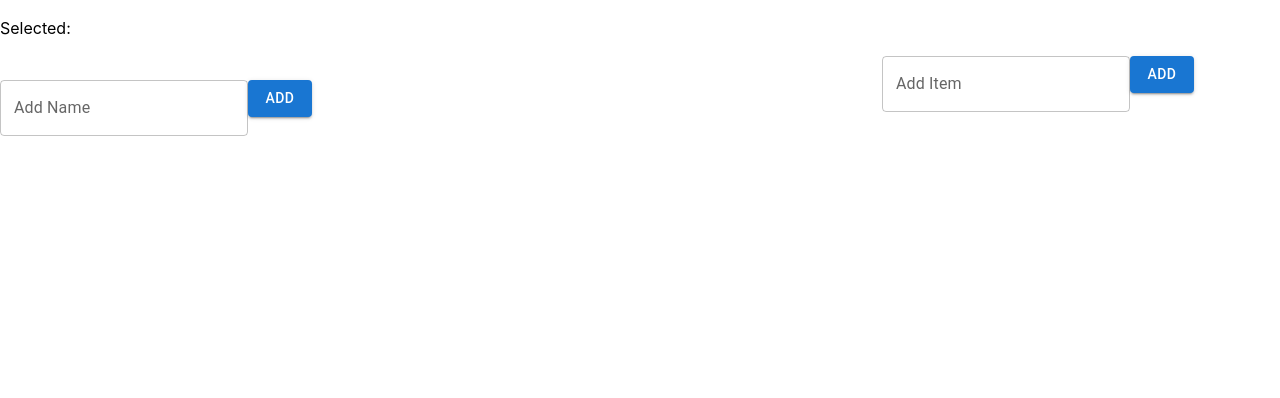
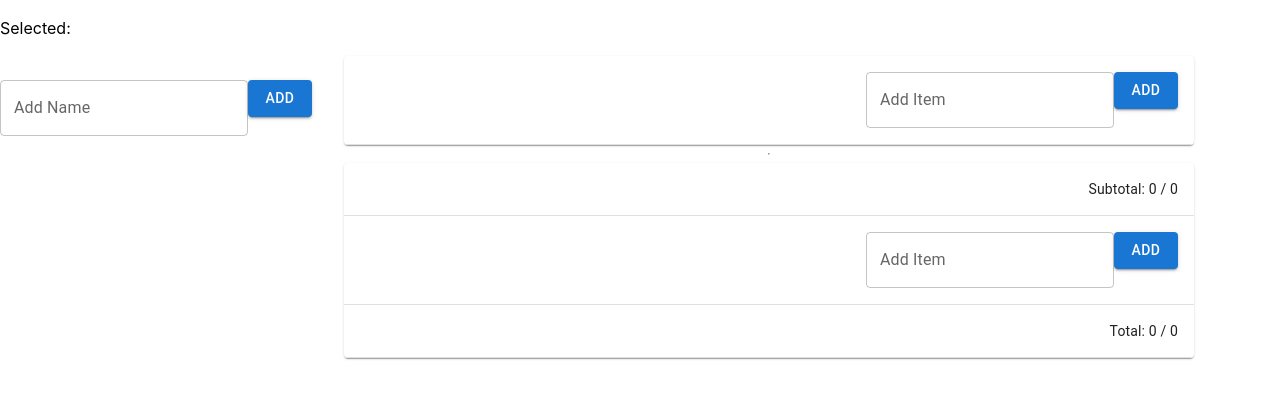
Before and after one commit to IanWearsHat/Bill-Splitter, a React (Vite) app in the folder receipts-proj/: page / in a window 1280 px wide. Shown: the top 398 px of the page. Built offline with nearby package versions, Linux system fonts and the light colour scheme.

Commit message:
feat: totals are automatically calculated

```diff
--- a/receipts-proj/src/components/ReceiptColumn/ReceiptColumn.css
+++ b/receipts-proj/src/components/ReceiptColumn/ReceiptColumn.css
@@ -15,3 +15,8 @@
 .itemName {
     margin-right: auto;
 }
+
+#tables {
+    display: flex;
+    flex-direction: column;
+}
--- a/receipts-proj/src/components/ReceiptColumn/ReceiptColumn.tsx
+++ b/receipts-proj/src/components/ReceiptColumn/ReceiptColumn.tsx
@@ -1,30 +1,16 @@
-import {
-  Button,
-  Paper,
-  Table,
-  TableBody,
-  TableCell,
-  TableContainer,
-  TableRow,
-  TextField,
-} from "@mui/material";
-import { useEffect, useState } from "react";
 import { useImmer } from "use-immer";
 
-import { PriceInput } from "../lib/PriceInput";
 import "./ReceiptColumn.css";
+import TableReceipt from "./TableReceipt";
+import { useCallback, useEffect } from "react";
 
-let nextId = 0;
 interface ReceiptColumnProps {
   selectedName: string;
 }
 
-interface ItemsMap {
-  [key: string]: string | number;
-}
-
 interface UpdateItemsMap {
   [key: string]: {
+    id: number;
     name: string;
     buyers: { [key: string]: number };
     totalPrice: number;
@@ -32,106 +18,59 @@ interface UpdateItemsMap {
 }
 
 export default function ReceiptColumn({ selectedName }: ReceiptColumnProps) {
-  const [itemName, setItemName] = useState<string>("");
-  const [items, setItems] = useImmer<object>({});
+  const [items, setItems] = useImmer<UpdateItemsMap>({});
+  const [lastItems, setLastItems] = useImmer<UpdateItemsMap>({});
 
   useEffect(() => {
     console.log(items);
-  }, [items]);
+    console.log(lastItems);
+  }, [items, lastItems]);
 
-  // function updateReceiptPrice(itemName: string, newPrice: number) {
-  //   setItems((draft: UpdateItemsMap) => {
-  //     draft[itemName]["buyers"][selectedName] = newPrice;
-  //   });
-  // }
+  const calculateTotal = useCallback((items: UpdateItemsMap) => {
+    let total = 0;
+    Object.values(items).forEach((item) => {
+      total += item.totalPrice;
+    });
+    return total;
+  }, []);
+
+  const calculateUserTotal = useCallback(
+    (selectedName: string, items: UpdateItemsMap) => {
+      let total = 0;
+      Object.values(items).map((item) => {
+        if (item.buyers[selectedName]) total += item.buyers[selectedName];
+      });
+      return total;
+    },
+    []
+  );
+
+  const subtotal = calculateTotal(items);
+  const total = calculateTotal(items) + calculateTotal(lastItems);
+
+  const userSubtotal = calculateUserTotal(selectedName, items);
+  const userTotal =
+    calculateUserTotal(selectedName, items) +
+    calculateUserTotal(selectedName, lastItems);
 
   return (
-    <div className="itemsList">
-      <TableContainer component={Paper}>
-        <Table sx={{ minWidth: 850 }} aria-label="simple table">
-          <TableBody>
-            {Object.entries(items).map(([receiptItemName, value]) => (
-              <TableRow
-                key={receiptItemName}
-                // sx={{ "&:last-child td, &:last-child th": { border: 0 } }}
-              >
-                <TableCell component="th" scope="row">
-                  {receiptItemName}
-                </TableCell>
-
-                <TableCell align="right">
-                  <PriceInput
-                    inputValue={
-                      value.buyers[selectedName]
-                        ? value.buyers[selectedName]
-                        : ""
-                    }
-                    updateReceiptPrice={(newPrice: number) => {
-                      setItems((draft: UpdateItemsMap) => {
-                        draft[receiptItemName]["buyers"][selectedName] =
-                          newPrice;
-                      });
-                    }}
-                    disabled={selectedName === ""}
-                    placeholder={
-                      selectedName === ""
-                        ? "Select buyer first"
-                        : "Enter buyer total"
-                    }
-                  />
-                  {" / "}
-                  <PriceInput
-                    updateReceiptPrice={(newPrice: number) => {
-                      setItems((draft: UpdateItemsMap) => {
-                        draft[receiptItemName]["totalPrice"] = newPrice;
-                      });
-                    }}
-                    placeholder="Enter total"
-                  />
-                  <Button
-                    id={receiptItemName}
-                    variant="outlined"
-                    color="error"
-                    onClick={() => {
-                      const newItems: ItemsMap = { ...items };
-                      delete newItems[receiptItemName];
-                      setItems(newItems);
-                    }}
-                  >
-                    Delete Item
-                  </Button>
-                </TableCell>
-              </TableRow>
-            ))}
-          </TableBody>
-        </Table>
-      </TableContainer>
-
-      <div id="addNameGroup">
-        <TextField
-          id="outlined-basic"
-          label="Add Item"
-          variant="outlined"
-          value={itemName}
-          onChange={(e) => setItemName(e.target.value)}
-        />
-        <Button
-          variant="contained"
-          onClick={() => {
-            setItemName("");
-            setItems({
-              ...items,
-              [itemName]: {
-                id: nextId++,
-                buyers: {},
-                totalPrice: 0,
-              },
-            });
-          }}
-        >
-          Add
-        </Button>
-      </div>
+    <div id="tables">
+      <TableReceipt
+        selectedName={selectedName}
+        items={items}
+        setItems={setItems}
+      />
+      <hr />
+      <TableReceipt
+        selectedName={selectedName}
+        items={lastItems}
+        setItems={setLastItems}
+        isTotalCalculation
+        subtotal={subtotal}
+        total={total}
+        userSubtotal={userSubtotal}
+        userTotal={userTotal}
+      />
     </div>
   );
 }
--- /dev/null
+++ b/receipts-proj/src/components/ReceiptColumn/TableReceipt.tsx
@@ -0,0 +1,114 @@
+import {
+  Button,
+  Paper,
+  Table,
+  TableBody,
+  TableCell,
+  TableContainer,
+  TableRow,
+  TextField,
+} from "@mui/material";
+import { useState } from "react";
+
+import "./ReceiptColumn.css";
+import TableRows from "./TableRows";
+
+let nextId = 0;
+interface TableReceiptProps {
+  selectedName: string;
+  items: UpdateItemsMap;
+  setItems: (updater: (draft: UpdateItemsMap) => void) => void;
+  isTotalCalculation?: boolean;
+  subtotal?: number;
+  total?: number;
+  userSubtotal?: number;
+  userTotal?: number;
+}
+
+interface UpdateItemsMap {
+  [key: string]: {
+    id: number;
+    name: string;
+    buyers: { [key: string]: number };
+    totalPrice: number;
+  };
+}
+
+export default function TableReceipt({
+  selectedName,
+  items,
+  setItems,
+  isTotalCalculation,
+  subtotal,
+  total,
+  userSubtotal,
+  userTotal,
+}: TableReceiptProps) {
+  const [itemName, setItemName] = useState<string>("");
+
+  return (
+    <div className="itemsList">
+      <TableContainer component={Paper}>
+        <Table sx={{ minWidth: 850 }} aria-label="simple table">
+          <TableBody>
+            {isTotalCalculation && (
+              <TableRow>
+                <TableCell scope="row" align="right" colSpan={6}>
+                  Subtotal: {`${userSubtotal} / `} {subtotal}
+                </TableCell>
+              </TableRow>
+            )}
+
+            <TableRows
+              selectedName={selectedName}
+              items={items}
+              setItems={setItems}
+            />
+            <TableRow>
+              <TableCell component="th" scope="row" align="right" colSpan={6}>
+                <div id="addNameGroup">
+                  <TextField
+                    id="outlined-basic"
+                    label="Add Item"
+                    variant="outlined"
+                    value={itemName}
+                    onChange={(e) => setItemName(e.target.value)}
+                  />
+                  <Button
+                    variant="contained"
+                    onClick={() => {
+                      setItemName("");
+                      setItems((draft) => {
+                        return {
+                          ...draft,
+                          [itemName]: {
+                            id: nextId++,
+                            buyers: {},
+                            totalPrice: 0,
+                          },
+                        };
+                      });
+                    }}
+                  >
+                    Add
+                  </Button>
+                </div>
+              </TableCell>
+            </TableRow>
+
+            {isTotalCalculation && (
+              <TableRow>
+                <TableCell component="th" scope="row" align="right" colSpan={6}>
+                  Total: {`${userTotal} / `}
+                  {total}
+                </TableCell>
+              </TableRow>
+            )}
+          </TableBody>
+        </Table>
+      </TableContainer>
+
+      {/* left off on making table for tax, tip, other fees, calculating subtotal, calculating total, editing buyer share of other fees, calculating buyer subtotal, calculating buyer total */}
+    </div>
+  );
+}
--- /dev/null
+++ b/receipts-proj/src/components/ReceiptColumn/TableRows.tsx
@@ -0,0 +1,78 @@
+import { Button, TableCell, TableRow } from "@mui/material";
+import { PriceInput } from "../lib/PriceInput";
+
+interface UpdateItemsMap {
+  [key: string]: {
+    id: number;
+    name: string;
+    buyers: { [key: string]: number };
+    totalPrice: number;
+  };
+}
+
+interface TableRowsProps {
+  selectedName: string;
+  items: UpdateItemsMap;
+  setItems: (updater: (draft: UpdateItemsMap) => void) => void;
+}
+
+export default function TableRows({
+  selectedName,
+  items,
+  setItems,
+}: TableRowsProps) {
+  return (
+    <>
+      {Object.entries(items).map(([receiptItemName, value]) => (
+        <TableRow
+          key={receiptItemName}
+          // sx={{ "&:last-child td, &:last-child th": { border: 0 } }}
+        >
+          <TableCell component="th" scope="row">
+            {receiptItemName}
+          </TableCell>
+
+          <TableCell align="right">
+            <PriceInput
+              inputValue={
+                value.buyers[selectedName] ? value.buyers[selectedName] : 0
+              }
+              updateReceiptPrice={(newPrice: number) => {
+                setItems((draft: UpdateItemsMap) => {
+                  draft[receiptItemName]["buyers"][selectedName] = newPrice;
+                });
+              }}
+              disabled={selectedName === ""}
+              placeholder={
+                selectedName === "" ? "Select buyer first" : "Enter buyer total"
+              }
+            />
+            {" / "}
+            <PriceInput
+              updateReceiptPrice={(newPrice: number) => {
+                setItems((draft: UpdateItemsMap) => {
+                  draft[receiptItemName]["totalPrice"] = newPrice;
+                });
+              }}
+              placeholder="Enter total"
+            />
+            <Button
+              id={receiptItemName}
+              variant="outlined"
+              color="error"
+              onClick={() => {
+                setItems((draft) => {
+                  const newItems = { ...draft };
+                  delete newItems[receiptItemName];
+                  return newItems;
+                });
+              }}
+            >
+              Delete Item
+            </Button>
+          </TableCell>
+        </TableRow>
+      ))}
+    </>
+  );
+}
--- a/receipts-proj/src/components/lib/PriceInput.tsx
+++ b/receipts-proj/src/components/lib/PriceInput.tsx
@@ -2,7 +2,7 @@ import { Input, InputAdornment, InputProps } from "@mui/material";
 import { ChangeEvent, useEffect, useState } from "react";
 
 interface PriceInputProps extends Omit<InputProps, "onChange" | "value"> {
-  inputValue?: string;
+  inputValue?: number;
   updateReceiptPrice?: (value: number) => void;
   alignRight?: boolean;
 }
@@ -16,7 +16,7 @@ export function PriceInput({
   const [value, setValue] = useState<string>("");
 
   useEffect(() => {
-    setValue(inputValue ? inputValue : "");
+    setValue(inputValue ? String(inputValue) : "");
   }, [inputValue]);
 
   const handleChange = (event: ChangeEvent<HTMLInputElement>) => {
```
